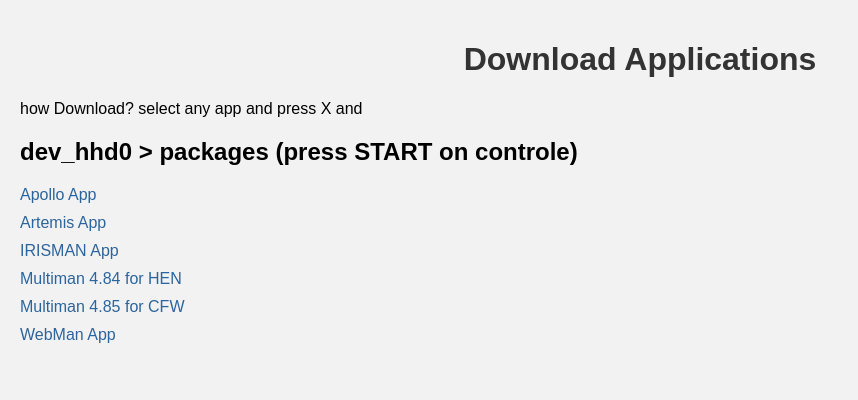
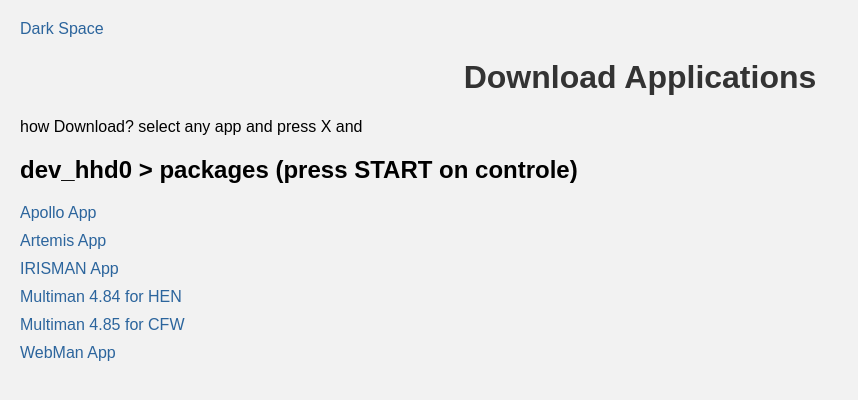
Before and after one commit to k7sd/app, a plain HTML site: page index.html in a window 1280 px wide. Shown: the whole page, without its empty margins (0-858 px from the left). Drawn offline with Linux system fonts and the light colour scheme.

Commit message:
Update index.html

```diff
--- a/index.html
+++ b/index.html
@@ -36,6 +36,7 @@
     </style>
 </head>
 <body>
+ <a href="https://discord.gg/4ZR8QQXFKw" target="_blank" rel="noopener noreferrer">Dark Space</a>
     <h1>Download Applications</h1>
    <p > how Download?
     select any app and press X and</p>
```
